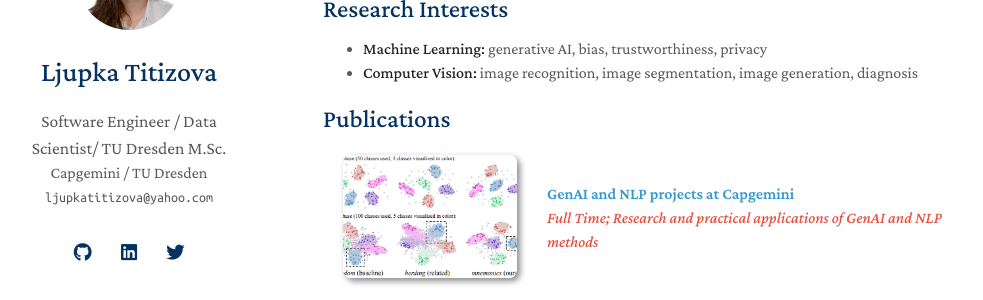
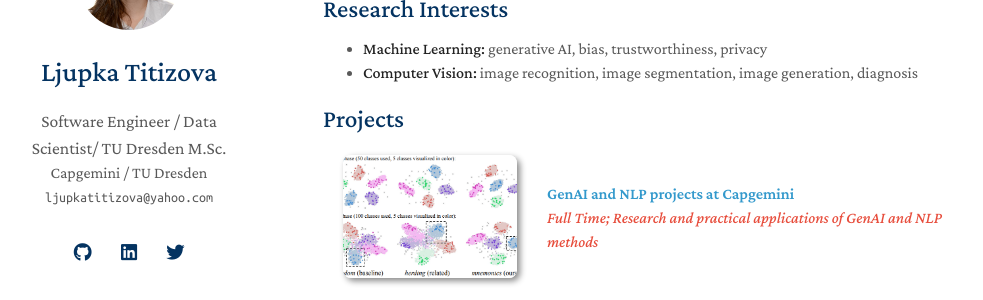
Before and after one commit to Ljupka/Ljupka.github.io, a Jekyll site: the page built from index.md, in a window 1280 px wide and 900 px high. Shown: the part 158-458 px from the top of the window, without its empty margins (147-1130 px from the left). Built offline with Jekyll 4.4.1, drawn with Linux system fonts in a browser that asks for light colours; nearby versions of some CDN libraries; a style sheet for code colours, icons or effects is not loaded; our own code applies the rules of GitHub Pages for plain Markdown files.

Commit message:
Update publications.md

```diff
--- a/_includes/publications.md
+++ b/_includes/publications.md
@@ -1,4 +1,4 @@
-<h2 id="publications" style="margin: 2px 0px -15px;">Publications</h2>
+<h2 id="publications" style="margin: 2px 0px -15px;">Projects</h2>
 
 <div class="publications">
 <ol class="bibliography">
```
